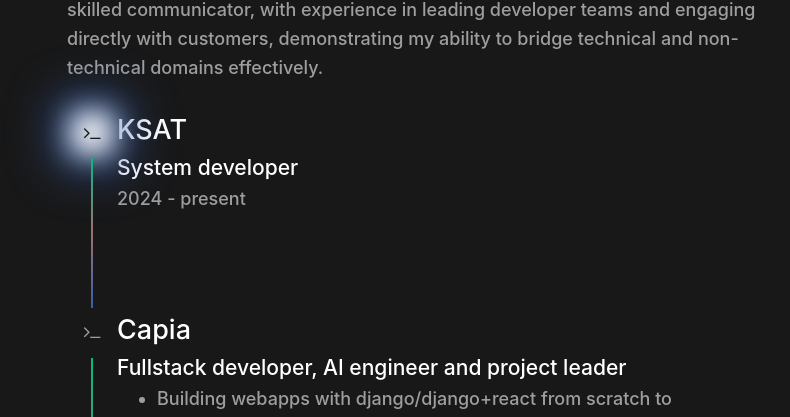
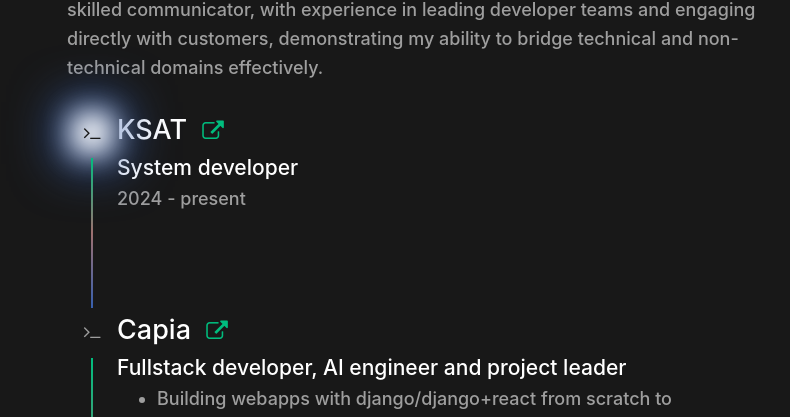
Before and after one commit to MyosQ/MyosQ.github.io, a Jekyll site: the page cv/index.html, which Jekyll copies as it is, in a window 1280 px wide. Shown: the part 450-867 px from the top of the page, without its empty margins (223-1013 px from the left). Built offline with Jekyll 4.4.1, drawn with Linux system fonts in a browser that asks for light colours; nearby versions of some CDN libraries.

Commit message:
feat: add link to companies

```diff
--- a/cv/index.html
+++ b/cv/index.html
@@ -91,7 +91,12 @@
                     <div class="timeline-event-indicator-line scale-y delay-2-1"></div>
                 </div>
                 <div class="timeline-event-content">
-                    <h2>KSAT</h2>
+                    <h2>
+                        KSAT
+                        <a href="https://ksat.no" target="_blank" rel="noopener noreferrer" style="margin-left: 0.3em;">
+                            <i class="fa fa-external-link" style="font-size: 0.8em;"></i>
+                        </a>
+                    </h2>
                     <div class="timeline-event-content-text">
                         <h3>System developer</h3>
                         <p>2024 - present</p>
@@ -110,7 +115,12 @@
                     <div class="timeline-event-indicator-line scale-y delay-2-1"></div>
                 </div>
                 <div class="timeline-event-content">
-                    <h2>Capia</h2>
+                    <h2>
+                        Capia
+                          <a href="https://capia.no" target="_blank" rel="noopener noreferrer" style="margin-left: 0.3em;">
+                            <i class="fa fa-external-link" style="font-size: 0.8em;"></i>
+                          </a>
+                    </h2>
                     <div class="timeline-event-content-text">
                         <h3>Fullstack developer, AI engineer and project leader</h3>
                         <ul>
```
